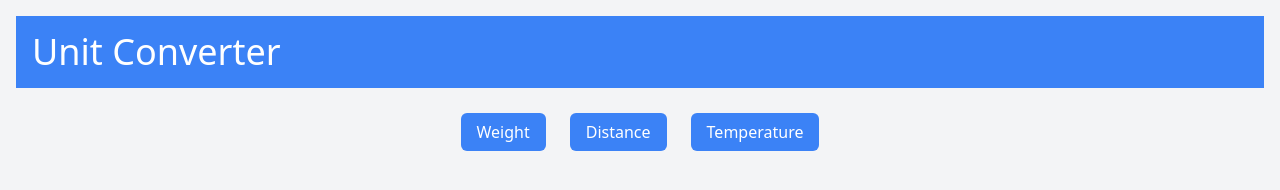
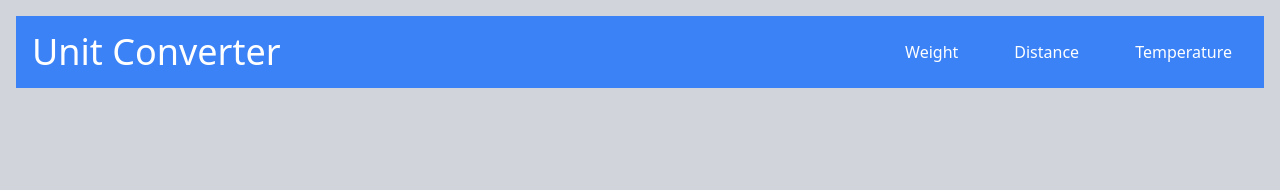
Before and after one commit to MrAbubaker1/Group_Assignment1, a plain HTML site: page index.html in a window 1280 px wide. Drawn offline with nearby package versions, Linux system fonts and the light colour scheme.

Commit message:
small fixes

```diff
--- a/index.html
+++ b/index.html
@@ -8,16 +8,11 @@
   <script src="app.js" defer></script>
   <title>Unit Converter</title>
 </head>
-<body class="bg-gray-100 p-4">
+<body class="bg-gray-300 p-4">
 
-  <nav class="bg-blue-500 p-4">
-    <div class="flex items-center">
-      <h1 class="text-white text-4xl mr-4">Unit Converter</h1>
-    </div>
-  </nav>
-
-  <div class="container mx-auto mt-8">
-    <ul class="flex justify-center">
+  <nav class="bg-blue-500 p-4 flex items-center justify-between">
+    <h1 class="text-white text-4xl">Unit Converter</h1>
+    <ul class="flex">
       <li class="mr-6">
         <a href="weight.html" class="bg-blue-500 text-white px-4 py-2 rounded-md hover:bg-blue-600 transition duration-300">Weight</a>
       </li>
@@ -28,6 +23,9 @@
         <a href="temperature.html" class="bg-blue-500 text-white px-4 py-2 rounded-md hover:bg-blue-600 transition duration-300">Temperature</a>
       </li>
     </ul>
+  </nav>
+
+  <div class="container mx-auto mt-8">
   </div>
 
 </body>
```
Also changed, not shown: distance.html (+1 -1 lines), temperature.html (+1 -1 lines), weight.html (+1 -1 lines), 1 other file.
